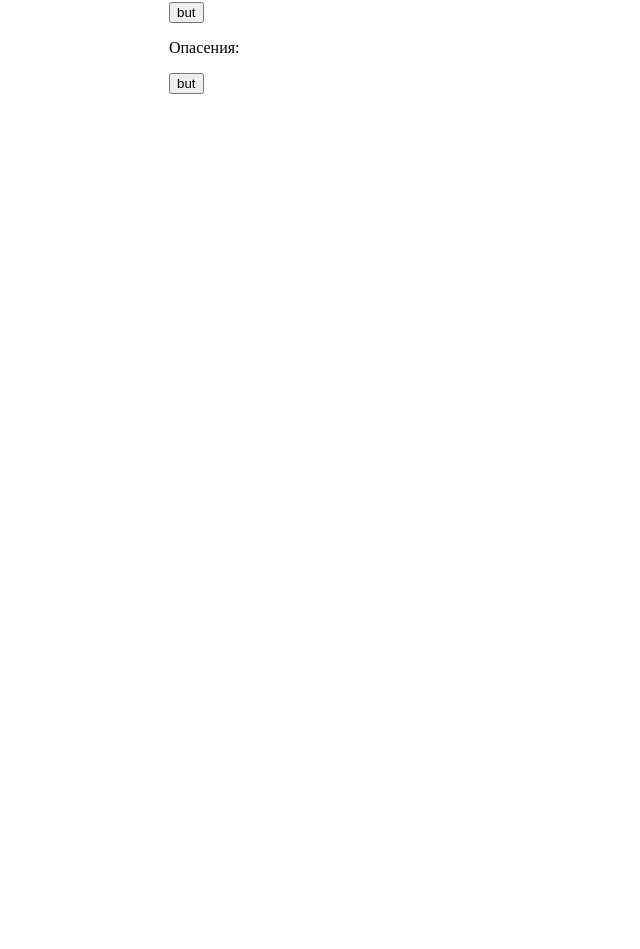
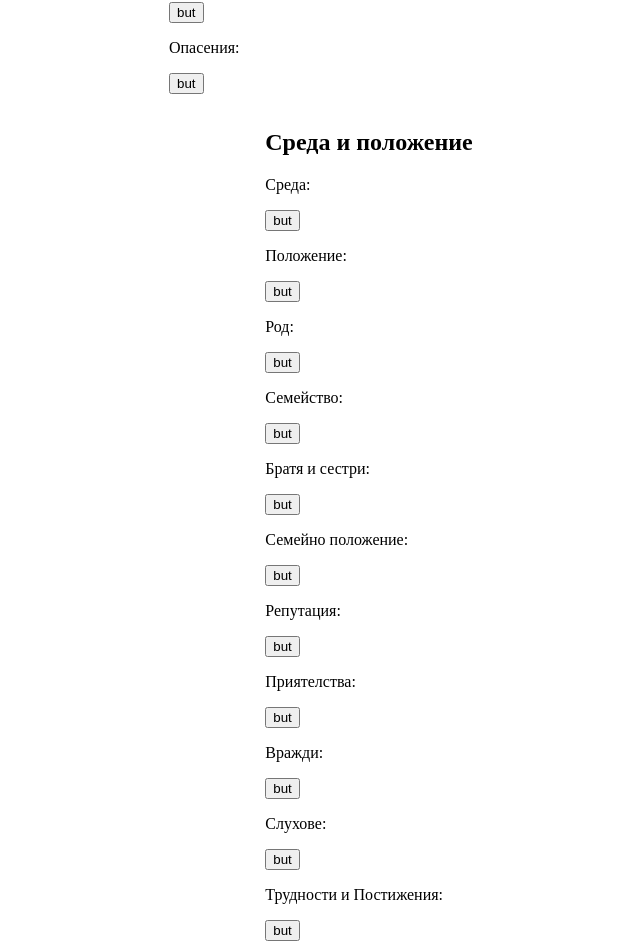
Before and after one commit to tery999/Minor-Projects, a React (Vite) app in the folder HeroGenerator/: page /Complex in a window 1280 px wide. Shown: the part 1171-2120 px from the top of the page, without its empty margins (271-911 px from the left). Before the commit the page ends 1273 px from the top, so only its background shows below. Built offline with nearby package versions, Linux system fonts and the light colour scheme.

Commit message:
family and relationship almost done
Need MechStats for one of the functions to work.

```diff
--- a/HeroGenerator/src/Components/Complex/Complex.tsx
+++ b/HeroGenerator/src/Components/Complex/Complex.tsx
@@ -11,6 +11,7 @@ import { calling, character } from "../../InformationObjects/worldView"
 import { AppearanceComplex } from "./SubComplexes/AppearanceComplex"
 import { aimsGenerator, callingGenerator, characterGenerator, concernsGenerator } from "../../functions/worldViewGenerator"
 import { WorldviewComplex } from "./SubComplexes/WorldviewComplex"
+import { FamilyNRelationshipComplex } from "./SubComplexes/FamilyNRelationshipComplex"
 
 
 export function Complex() {
@@ -54,6 +55,8 @@ export function Complex() {
             <AppearanceComplex age={age} gender={gender} origin={origin}  changeAgeFunction={changeAgeFunction}/>
 
             <WorldviewComplex/>
+
+            <FamilyNRelationshipComplex age={age} gender={gender} origin={origin}/>
         </div>
     )
 }
--- /dev/null
+++ b/HeroGenerator/src/Components/Complex/SubComplexes/FamilyNRelationshipComplex.tsx
@@ -0,0 +1,53 @@
+import React, { useCallback, useEffect, useState } from "react";
+import { appearanceStats } from "../../../Interfaces/complexHero";
+import { SubComplex } from "../SubComplex";
+import { ageGenerator, bodyTypesGenerator, colorGenerator, featuresGenerator, hairGenerator } from "../../../functions/appearanceGenerator";
+import {  age, familyAndRelationships, origin } from "../../../Interfaces/QuickHero";
+import { DiffAndAch, familyGenerator, familyReputationGenerator, foesGenerator, friendshipGenerator, relationshipStatusFunc, reputationGenerator, rumorGenerator, siblingsGenerator, surroundingGenerator, wealthGenerator } from "../../../functions/familyRelationshipsGenerator";
+
+export function FamilyNRelationshipFunc(props:any) {
+    debugger;
+    const gender:"мъж" | "жена" | "" = props.gender;
+    const origin:origin = props.origin;
+    const age:age = props.age;
+    const [familyStats, setFamilyStats] = useState<familyAndRelationships>({
+        surrounding: "",
+        wealth: "",
+        familyReputation: "",
+        family: "",
+        siblings: "",
+        relationshipStatus: "",
+        ownReputation: "",
+        friendship: "",
+        enemies: "",
+        rumors: "",
+        difficultiesAndAchievements: ""
+    })
+
+    const changeFamFunction = useCallback((changedData: any) => {
+        setFamilyStats((prev) => {
+            return ({ ...prev, ...changedData })
+        })
+    }, []);
+
+
+
+    return (
+        <div className="FamilyCont">
+                <h2>Среда и положение</h2>
+                <SubComplex name="Среда" stat={{ surrounding: familyStats.surrounding }} changeStatsFunction={changeFamFunction} reRollFunc={surroundingGenerator} />
+                <SubComplex name="Положение" stat={{ wealth: familyStats.wealth }} changeStatsFunction={changeFamFunction} reRollFunc={wealthGenerator} />
+                <SubComplex name="Род" stat={{ familyReputation: familyStats.familyReputation }} changeStatsFunction={changeFamFunction} reRollFunc={familyReputationGenerator} />
+                <SubComplex name="Семейство" stat={{ family: familyStats.family }} changeStatsFunction={changeFamFunction} reRollFunc={familyGenerator} />
+                <SubComplex name="Братя и сестри" stat={{ siblings: familyStats.siblings }} changeStatsFunction={changeFamFunction} reRollFunc={siblingsGenerator} />
+                <SubComplex name="Семейно положение" stat={{ relationshipStatus: familyStats.relationshipStatus }} changeStatsFunction={changeFamFunction} reRollFunc={() => relationshipStatusFunc(age)} />
+                <SubComplex name="Репутация" stat={{ ownReputation: familyStats.ownReputation }} changeStatsFunction={changeFamFunction} reRollFunc={()=>reputationGenerator(familyStats.surrounding)} />
+                <SubComplex name="Приятелства" stat={{ friendship: familyStats.friendship }} changeStatsFunction={changeFamFunction}  reRollFunc={()=>friendshipGenerator(familyStats.surrounding)}  />
+                <SubComplex name="Вражди" stat={{ enemies: familyStats.enemies }} changeStatsFunction={changeFamFunction} reRollFunc={foesGenerator} />
+                <SubComplex name="Слухове" stat={{ rumors: familyStats.rumors }} changeStatsFunction={changeFamFunction} reRollFunc={rumorGenerator} />
+                <SubComplex name="Трудности и Постижения" stat={{ difficultiesAndAchievements: familyStats.difficultiesAndAchievements }} changeStatsFunction={changeFamFunction} reRollFunc={DiffAndAch} />
+            </div>
+    )
+}
+
+export const FamilyNRelationshipComplex = React.memo(FamilyNRelationshipFunc);
--- a/HeroGenerator/src/functions/familyRelationshipsGenerator.ts
+++ b/HeroGenerator/src/functions/familyRelationshipsGenerator.ts
@@ -254,6 +254,7 @@ export function reputationGenerator(surrounding: surrounding): string {
 }
 
 export function familyGenerator(): string {
+    debugger;
     let family = "";
     const roll = diceRollFunction(100);
 
```
Also changed, not shown: HeroGenerator/src/functions/testingSOmething.js (deleted, +0 -15 lines).
